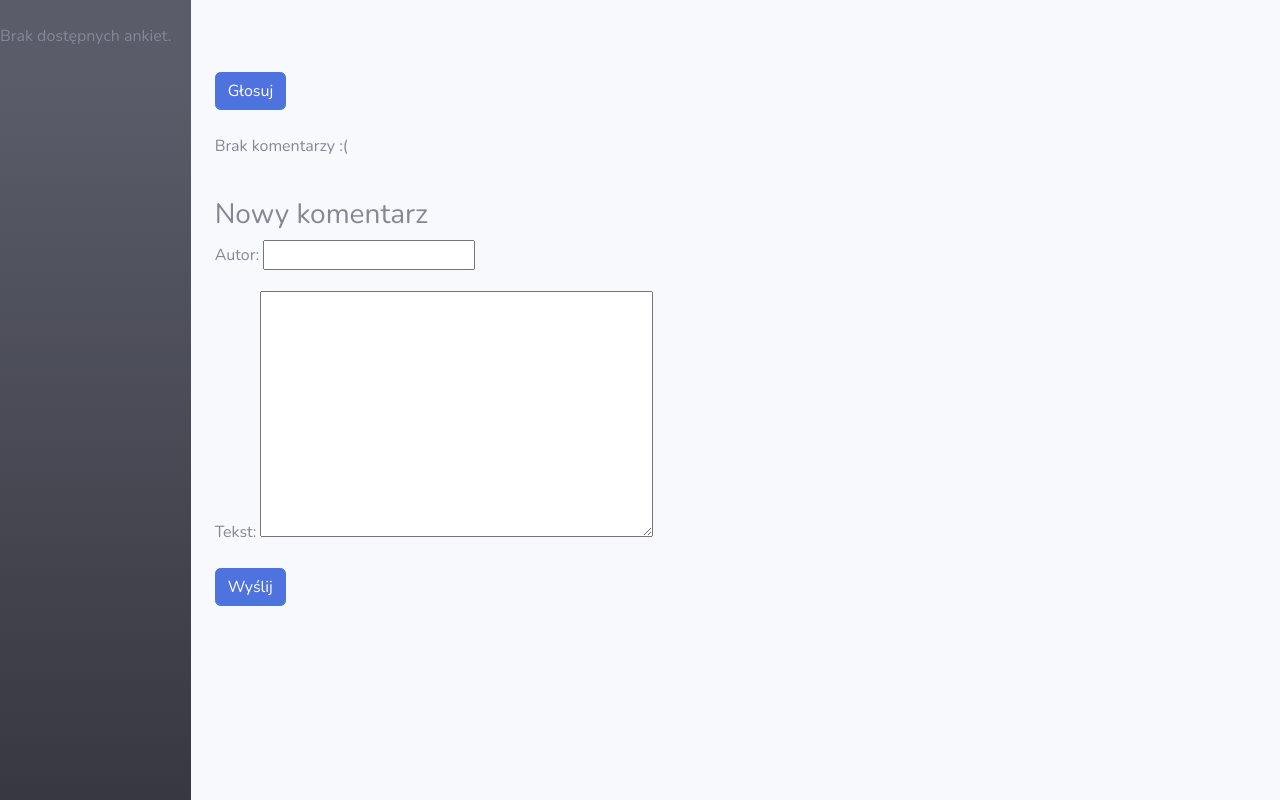
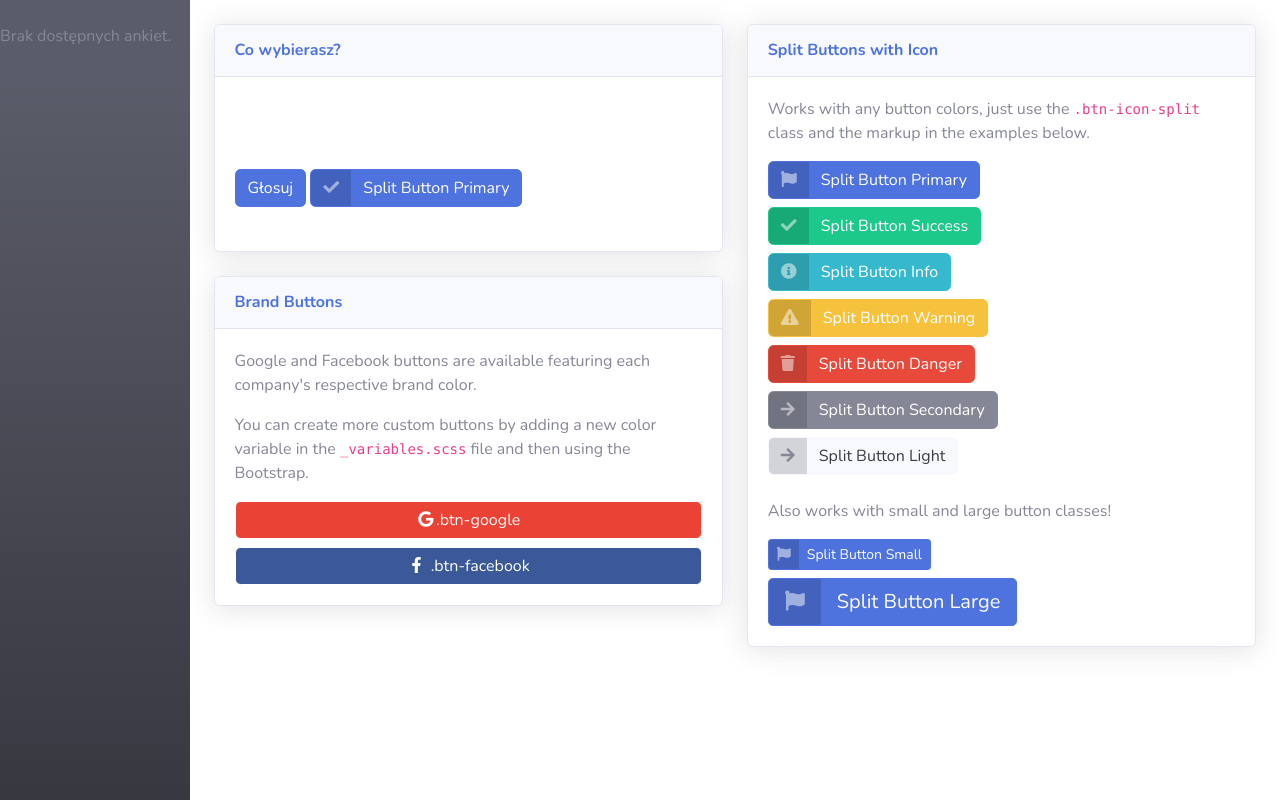
Before and after one commit to damian-malec/django-polls, a Django app: page /1/komentarze in a window 1280 px wide. Run offline with Django 3.2, Linux system fonts and the light colour scheme; some libraries are stand-ins or nearby versions.

Commit message:
Bootstrap Django

```diff
--- a/mysite/polls/templates/polls/detail.html
+++ b/mysite/polls/templates/polls/detail.html
@@ -51,16 +51,22 @@
         {% endif %}
         </ul>
 
-        <div id="content-wrapper" class="d-flex flex-column">
-            <div id="content">
         <div class="container-fluid">
+            {% include 'polls/includes/messages.html' %}
+                <br>
+            <div class="row">
+                <div class="col-lg-6">
+                    <div class="card shadow mb-4">
+                        <div class="card-header py-3">
+                            <h6 class="m-0 font-weight-bold text-primary">Co wybierasz?</h6>
+                        </div>
+                        <div class="card-body">
                             <form action="{% url 'polls:vote' question.slug %}" method="POST">
                             {% csrf_token %}
                                 <fieldset>
                                 <div class="d-sm-flex align-items-center justify-content-between mb-4 mt-4">
                                     <h1 class="h3 mb-0 text-gray-800">{{ question.question_text }}</h1>
                                 </div>
-                    {% include 'polls/includes/messages.html' %}
                                 {% for choice in question.choice_set.all %}
                                     <input type="radio" name="choice" id="choice{{ forloop.counter }}" value="{{ choice.id }}">
                                         <label for="choice{{ forloop.counter }}">{{ choice.choice_text }}</label>
@@ -69,34 +75,101 @@
                                 </fieldset>
                                     <br>
                                 <input class="btn btn-primary" type="submit" value="Głosuj">
+                                <a class="btn btn-primary btn-icon-split">
+                                    <span class="icon text-white-50">
+                                        <i class="fas fa-check"></i>
+                                    </span>
+                                    <span class="text">Split Button Primary</span>
+                                </a>
+                                    <br>
+                                <br>
                             </form>
-                    <br>
-
-                {% for comment in question.comments.all %}
-                    <div class="comment">
-                        <div class="date">{{ comment.created_date }}</div>
-                            <strong>{{ comment.autor }}</strong>
-                            <p>{{ comment.tekst|linebreaks }}</p>
                         </div>
-                    {% if user.is_authenticated %}
-                    <form method="post" action="{% url 'polls:delete' comment.id %}">
-                    {% csrf_token %}
-                        <input class="btn btn-primary" type="submit" value="Usuń">
-                    </form>
-                    {% endif %}
-                {% empty %}
-                    <p>Brak komentarzy :(</p>
-                {% endfor %}
-                    <br>
-
-                {% block content %}
-                    <h3>Nowy komentarz</h3>
-                    <form action="{% url 'polls:comment' question.slug %}" method="POST" class="post-form">
-                    {% csrf_token %}
-                    {{ form.as_p }}
-                        <button class="btn btn-primary" type="submit" >Wyślij</button>
-                    </form>
-                {% endblock %}
+                    </div>
+                    <div class="card shadow mb-4">
+                        <div class="card-header py-3">
+                            <h6 class="m-0 font-weight-bold text-primary">Brand Buttons</h6>
+                        </div>
+                        <div class="card-body">
+                            <p>Google and Facebook buttons are available featuring each company's respective brand color.</p>
+                            <p>You can create more custom buttons by adding a new color variable in the <code>_variables.scss</code> file and then using the Bootstrap.</p>
+                            <a href="#" class="btn btn-google btn-block"><i class="fab fa-google fa-fw"></i>.btn-google</a>
+                            <a href="#" class="btn btn-facebook btn-block"><i class="fab fa-facebook-f fa-fw"></i> .btn-facebook</a>
+                        </div>
+                    </div>
+                </div>
+                <div class="col-lg-6">
+                    <div class="card shadow mb-4">
+                        <div class="card-header py-3">
+                            <h6 class="m-0 font-weight-bold text-primary">Split Buttons with Icon</h6>
+                        </div>
+                        <div class="card-body">
+                            <p>Works with any button colors, just use the <code>.btn-icon-split</code> class and the markup in the examples below.</p>
+                            <a href="#" class="btn btn-primary btn-icon-split">
+                                <span class="icon text-white-50">
+                                    <i class="fas fa-flag"></i>
+                                </span>
+                                <span class="text">Split Button Primary</span>
+                            </a>
+                            <div class="my-2"></div>
+                            <a href="#" class="btn btn-success btn-icon-split">
+                                <span class="icon text-white-50">
+                                    <i class="fas fa-check"></i>
+                                </span>
+                                <span class="text">Split Button Success</span>
+                            </a>
+                            <div class="my-2"></div>
+                            <a href="#" class="btn btn-info btn-icon-split">
+                                <span class="icon text-white-50">
+                                    <i class="fas fa-info-circle"></i>
+                                </span>
+                                <span class="text">Split Button Info</span>
+                            </a>
+                            <div class="my-2"></div>
+                            <a href="#" class="btn btn-warning btn-icon-split">
+                                <span class="icon text-white-50">
+                                    <i class="fas fa-exclamation-triangle"></i>
+                                </span>
+                                <span class="text">Split Button Warning</span>
+                            </a>
+                            <div class="my-2"></div>
+                            <a href="#" class="btn btn-danger btn-icon-split">
+                                <span class="icon text-white-50">
+                                    <i class="fas fa-trash"></i>
+                                </span>
+                                <span class="text">Split Button Danger</span>
+                            </a>
+                            <div class="my-2"></div>
+                            <a href="#" class="btn btn-secondary btn-icon-split">
+                                <span class="icon text-white-50">
+                                    <i class="fas fa-arrow-right"></i>
+                                </span>
+                                <span class="text">Split Button Secondary</span>
+                            </a>
+                            <div class="my-2"></div>
+                            <a href="#" class="btn btn-light btn-icon-split">
+                                <span class="icon text-gray-600">
+                                    <i class="fas fa-arrow-right"></i>
+                                </span>
+                                <span class="text">Split Button Light</span>
+                            </a>
+                            <div class="mb-4"></div>
+                            <p>Also works with small and large button classes!</p>
+                            <a href="#" class="btn btn-primary btn-icon-split btn-sm">
+                                <span class="icon text-white-50">
+                                    <i class="fas fa-flag"></i>
+                                </span>
+                                <span class="text">Split Button Small</span>
+                            </a>
+                            <div class="my-2"></div>
+                            <a href="#" class="btn btn-primary btn-icon-split btn-lg">
+                                <span class="icon text-white-50">
+                                    <i class="fas fa-flag"></i>
+                                </span>
+                                <span class="text">Split Button Large</span>
+                            </a>
+                        </div>
+                    </div>
                 </div>
             </div>
         </div>
--- a/mysite/polls/views.py
+++ b/mysite/polls/views.py
@@ -54,9 +54,7 @@ class VoteView(View):
             selected_choice = question.choice_set.get(pk=request.POST['choice'])
         except (KeyError, Choice.DoesNotExist):
             messages.error(request, "Error...")
-            return render(request, 'polls/detail.html', {
-                'question': question,
-            })
+            return HttpResponseRedirect(reverse('polls:detail', args=(question.slug,)))
         else:
             selected_choice.votes += 1
             selected_choice.save()
```
Also changed, not shown: mysite/polls/templates/polls/index.html (+8 -4 lines). Lines whose indentation alone changed are shown as unchanged.
